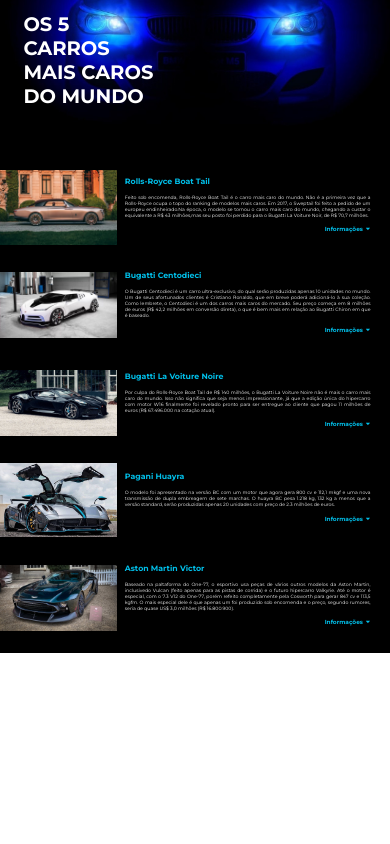
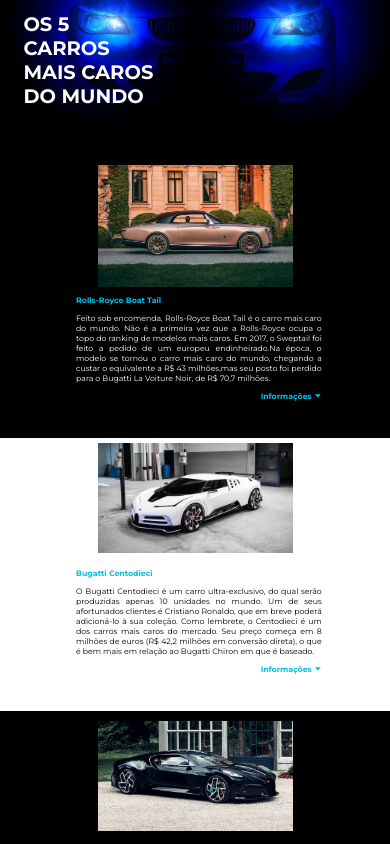
Before and after one commit to Matheuss-f/projeto_pessoal-cars, a React (Create React App) app: page / in a window 390 px wide. Shown: the top 844 px of the page. Built offline with nearby package versions, Linux system fonts and the light colour scheme.

Commit message:
Added responsiveness and color checking

```diff
--- a/src/components/ContainerCar/ContainerCar.js
+++ b/src/components/ContainerCar/ContainerCar.js
@@ -16,7 +16,7 @@
   ContainerDownArrow
 } from "./styles"
 
-function ContainerCar() {
+function ContainerCar(props) {
 
   return (
     <>
@@ -38,6 +38,8 @@
         />
 
         <ContentCar
+        isWhite
+        textBlack
         src={Car2}
         title={'Bugatti Centodieci'}
         text={'O Bugatti Centodieci é um carro ultra-exclusivo, do qual serão produzidas apenas 10 unidades no mundo. Um de seus afortunados clientes é Cristiano Ronaldo, que em breve poderá adicioná-lo à sua coleção. Como lembrete, o Centodieci é um dos carros mais caros do mercado. Seu preço começa em 8 milhões de euros (R$ 42,2 milhões em conversão direta), o que é bem mais em relação ao Bugatti Chiron em que é baseado.'}
@@ -50,6 +52,8 @@
         />
 
         <ContentCar
+        isWhite
+        textBlack
         src={Car4}
         title={'Pagani Huayra'}
         text={'O modelo foi apresentado na versão BC com um motor que agora gera 800 cv e 112,1 mkgf e uma nova transmissão de dupla embreagem de sete marchas. O huayra BC pesa 1.218 kg, 132 kg a menos que a versão standard, serão produzidas apenas 20 unidades com preço de 2.3 milhões de euros.'}
--- a/src/components/ContentCar/ContentCar.js
+++ b/src/components/ContentCar/ContentCar.js
@@ -12,10 +12,10 @@
 } from "./styles"
 
 
-function ContentCar({ title, text, src }) {
+function ContentCar({ title, text, src, isWhite, textBlack }) {
 
   return (
-    <Container>
+    <Container isWhite={isWhite}>
       <ContainerContent>
         <ContainerImage>
           <Image src={src} />
@@ -23,7 +23,7 @@
       </ContainerContent>
       <Description>
         <Title>{title}</Title>
-        <Text>{text}</Text>
+        <Text textBlack={textBlack}>{text}</Text>
         <DropContent>
           <DropdownCar />
         </DropContent>
--- a/src/components/ContentCar/styles.js
+++ b/src/components/ContentCar/styles.js
@@ -2,9 +2,16 @@
 
 export const Container = styled.div`
     display: flex;
-    background-color: #000;
+    background-color: ${({isWhite}) => isWhite? '#fff' : '#000'};
     height: 25vw;
     padding-bottom: 5vw;
+
+    @media screen and (max-width: 1200px){
+        align-items: center;
+        justify-content: center;
+        flex-direction: column;
+        height: 70vw;
+    }
 `
 
 export const ContainerContent = styled.div`
@@ -28,10 +35,14 @@
 `
 
 export const Text = styled.p`
-    color: #fff;
+    color: ${({textBlack}) => textBlack? '#000' : '#fff'};
     font-size: 1.2vw;
     text-align: justify;
     width: 63vw;
+
+    @media screen and (max-width: 1200px){
+        font-size: 2vw;
+    }
 `
 
 export const DropContent = styled.div`
@@ -44,5 +55,10 @@
     height: 21.9vw;
     display: flex;
     justify-content: center;
-    align-items: center
+    align-items: center;
+
+    @media screen and (max-width: 1200px){
+        width: 50vw;
+        margin-bottom: 7vw;
+    }
 `
--- a/src/components/Dropdowncar/DropdownCar.js
+++ b/src/components/Dropdowncar/DropdownCar.js
@@ -23,9 +23,9 @@
         <>
           <Container>
             <InfoList>
-              <li>Valor:</li>
-              <li>Ano:</li>
-              <li>Fabricante:</li>
+              <li>Valor: 00,00</li>
+              <li>Ano: 0000</li>
+              <li>Fabricante: xxxx</li>
             </InfoList>
           </Container>
         </>
--- a/src/components/Dropdowncar/styles.js
+++ b/src/components/Dropdowncar/styles.js
@@ -9,6 +9,9 @@
 export const Title = styled.h2`
     color: #00BFE9;
     font-size: 1.5vw;
+    @media screen and (max-width: 1200px){
+        font-size: 2vw;
+    }
 `
 
 export const Container = styled.div`
@@ -24,4 +27,10 @@
     font-weight: bolder;
     position: absolute;
     right: 5vw;
+
+    @media screen and (max-width: 1200px){
+        font-size: 2vw;
+        right: 12vw;
+        margin-top: 1vw;
+    }
 `
```
